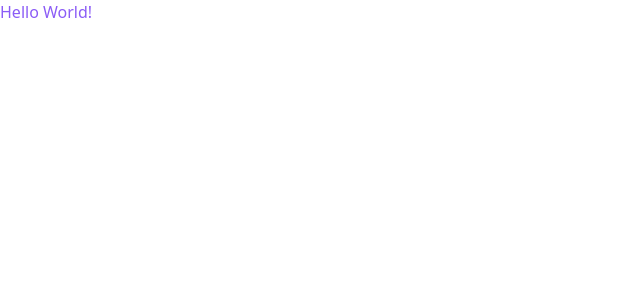
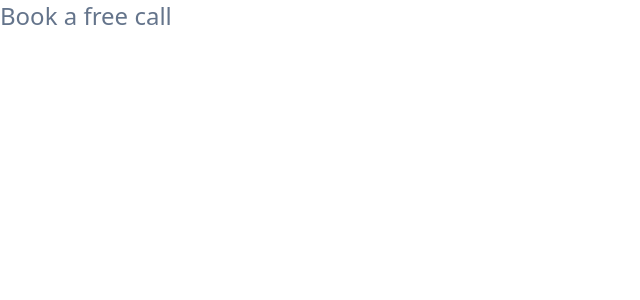
Before and after one commit to akashjadhav09/ElevateWeb, a React (Vite) app: page / in a window 1280 px wide. Shown: the top 300 px of the page, without its empty margins (0-640 px from the left). Built offline with nearby package versions, Linux system fonts and the light colour scheme.

Commit message:
initial commit.

```diff
--- a/src/App.jsx
+++ b/src/App.jsx
@@ -1,13 +1,13 @@
 import './App.css'
 
+import BookFreeCall from './shared/component/bookFreeCall';
+
 function App() {
-
   return (
     <>
-      <p className='text-violet-500'>Hello World!</p>
+      <BookFreeCall />
     </>
-
   )
 }
 
-export default App;
+export default App
--- /dev/null
+++ b/src/shared/component/BookFreeCall.jsx
@@ -0,0 +1,9 @@
+import {React} from 'react';
+
+export default function BookFreeCall(){
+    return(
+        <div className='book-free-call-main'>
+            <div className='text-slate-500 text-2xl'>Book a free call</div>
+        </div>
+    )
+}
```
